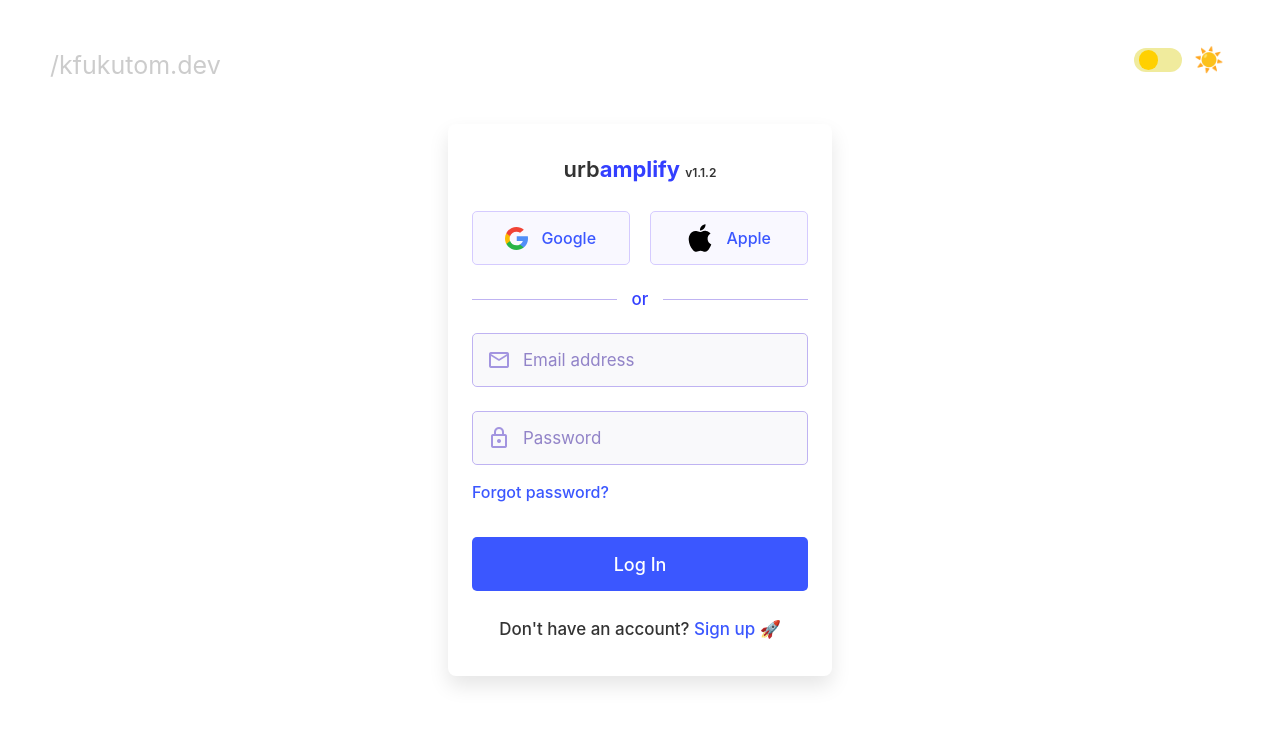
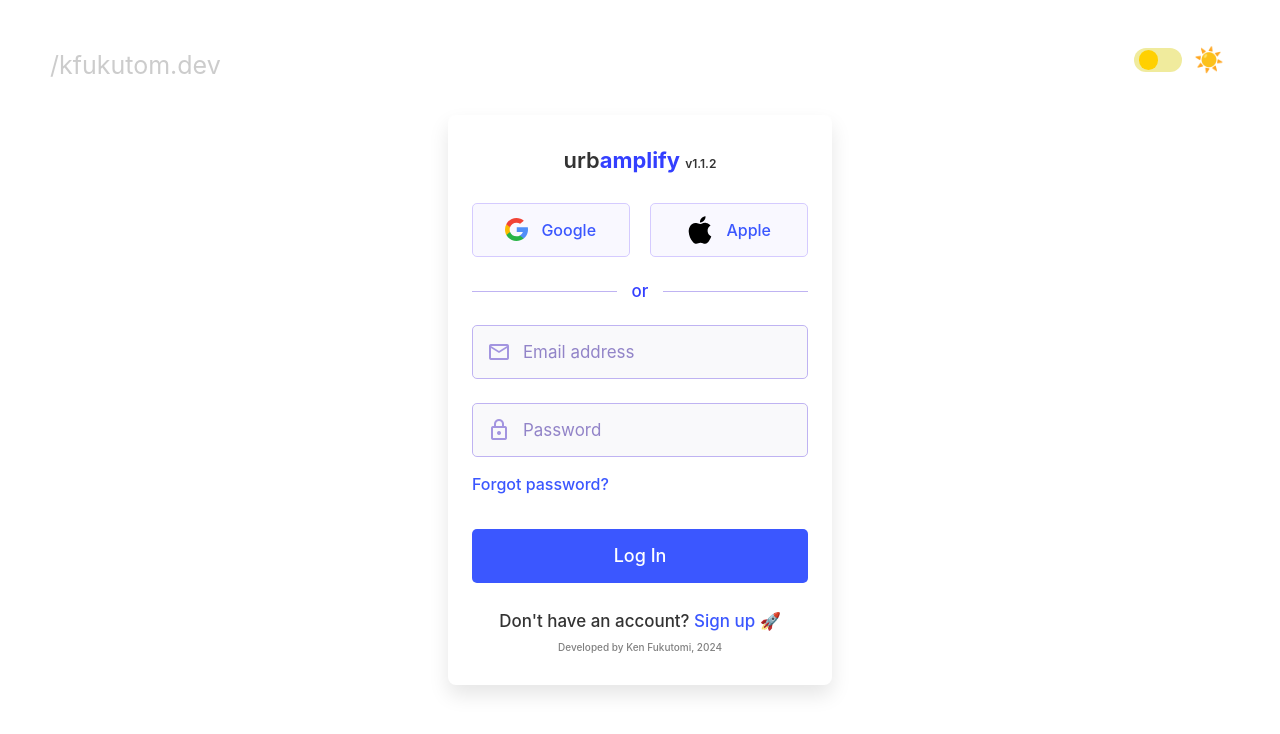
Before and after one commit to kfukutom/urbamplify, a React (Vite) app: page /auth in a window 1280 px wide. Shown: the top 734 px of the page. Built offline with nearby package versions, Linux system fonts and the light colour scheme.

Commit message:
Fixed Authorization Form

```diff
--- a/src/Auth.jsx
+++ b/src/Auth.jsx
@@ -23,6 +23,7 @@ const Auth = ({ isDark }) => {
       await signInWithEmailAndPassword(auth, email, password);
       setLoading(false);
       navigate("/dashboard");
+      console.log("Logged in successfully at ", new Date().toLocaleTimeString());
     } catch (err) {
       setLoading(false);
       setError("Failed to log in. Please check your credentials.");
@@ -81,6 +82,19 @@ const Auth = ({ isDark }) => {
           <p className="signup-prompt">
             Don&apos;t have an account? <a href="#" className="signup-link">Sign up 🚀</a>
           </p>
+
+          <p>
+            <a style={{
+              color: '#808080',
+              fontSize: 10,
+              display: 'flex',
+              justifyContent: 'center',
+              alignItems: 'center',
+              marginTop: 10,
+              cursor: 'auto',
+            }}>Developed by Ken Fukutomi, 2024</a>
+          </p>
+
         </>
       )}
     </div>
```
